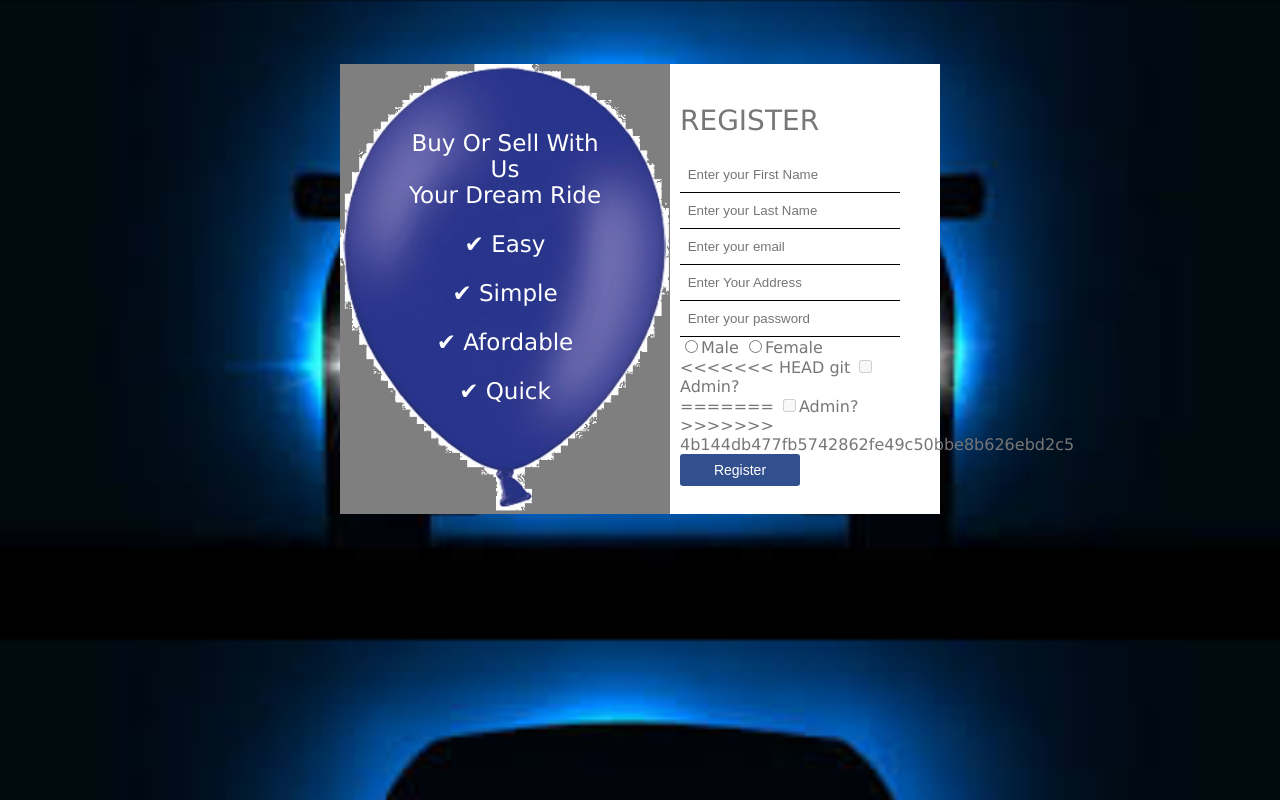
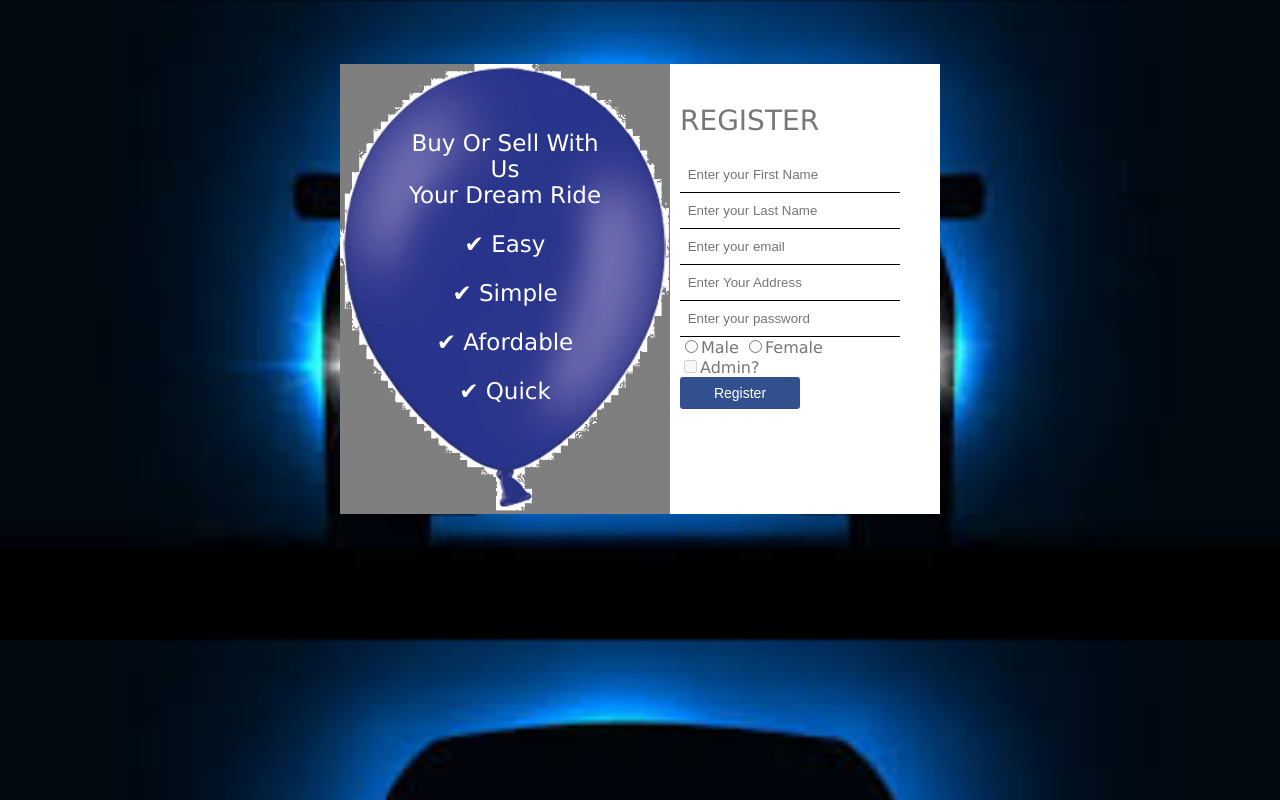
Before and after one commit to UsanaseD/AutoMart, a plain HTML site: page UI/pages/Sign Up.html in a window 1280 px wide. Drawn offline with Linux system fonts and the light colour scheme.

Commit message:
feature(ft-user-signup-form):add sign up form that will help user to register[Start #165904857]

```diff
--- a/UI/pages/Sign Up.html
+++ b/UI/pages/Sign Up.html
@@ -17,11 +17,7 @@
                             <input type="password" name="password" placeholder=" Enter your password"/>
                             <input type="radio" name="admincheckbox" value="Male">Male
                             <input type="radio" name="admincheckbox" value="Female">Female</br>
-<<<<<<< HEAD
-git                            <input type="checkbox" name="admincheckbox" disabled>Admin?</br>
-=======
                             <input type="checkbox" name="admincheckbox" disabled>Admin?</br>
->>>>>>> 4b144db477fb5742862fe49c50bbe8b626ebd2c5
                             <button type="submit" name="submit"><a href="client.html">Register</a></button>
                         </form>
                     </div>
```
